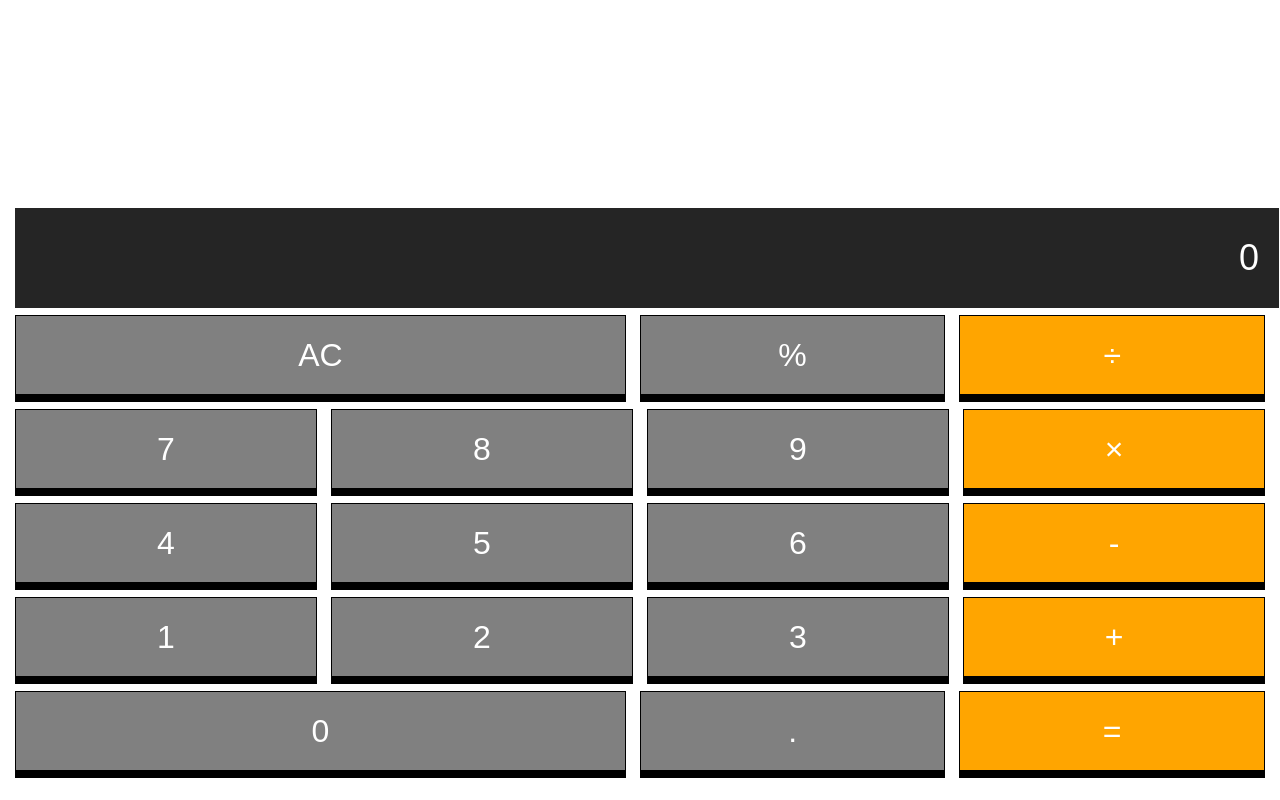
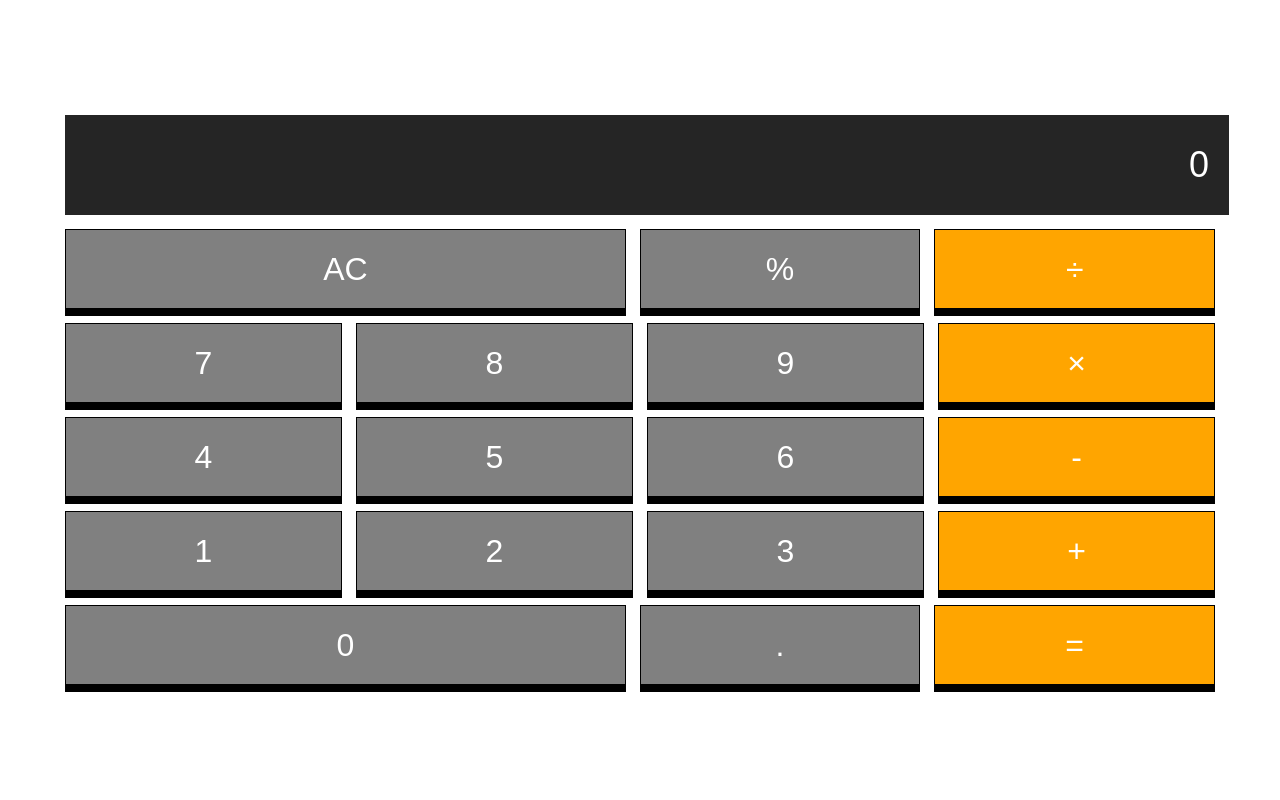
Before and after one commit to siyaga/siyaga.github.io, a plain HTML site: page index.html in a window 1280 px wide. Drawn offline with Linux system fonts and the light colour scheme.

Commit message:
fixed css

```diff
--- a/layout.css
+++ b/layout.css
@@ -1,7 +1,10 @@
 .calculator{
     text-align: center;
     margin:0 auto;
-    padding-top: 200px;
+    padding-top: 100px;
+    padding-left: 50px;
+    padding-right: 50px;
+    padding-bottom: 100;
 }
 
 .calculator-screen{
@@ -14,8 +17,7 @@
     border: none;
     padding: 0 20px;
     box-sizing: border-box;
-    margin-left: 7px;
-    margin-right: 7px;
+    margin: 7px;
 }
 
 .row{
```
